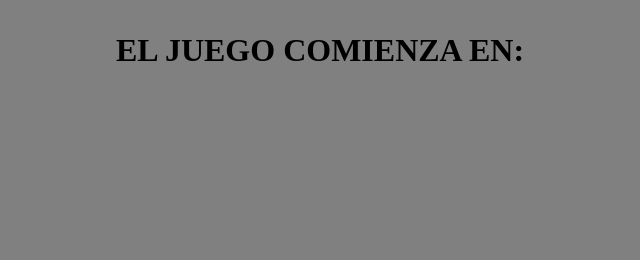
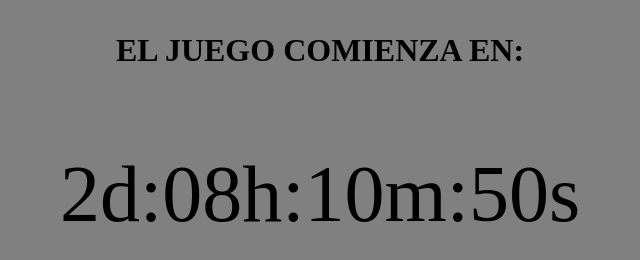
Before and after one commit to eloyrj/Webloy, a plain HTML site: page index.html in a window 1280 px wide. Shown: the whole page, without its empty margins (320-960 px from the left). Drawn offline with Linux system fonts and the light colour scheme.

Commit message:
Update index.html

```diff
--- a/index.html
+++ b/index.html
@@ -16,6 +16,6 @@
 <body style="background-color: gray;">
     <h1 style="text-align: center; margin: 1em;">EL JUEGO COMIENZA EN:</h1>
     <div id="clock"></div>
-    <script src="java.s"></script>
+    <script src="java.js"></script>
 </body>
 </html>
```
